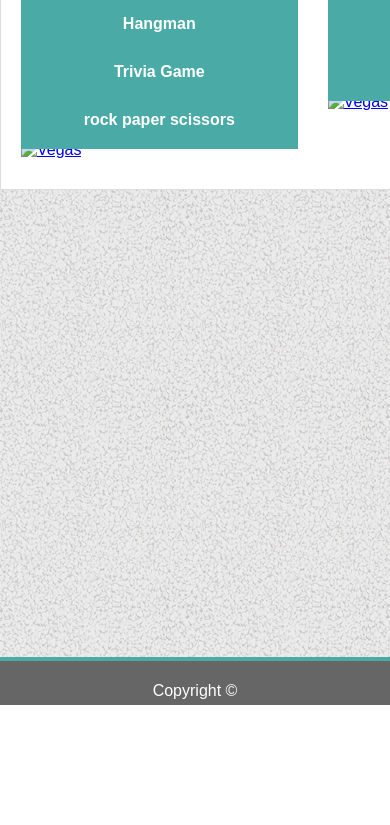
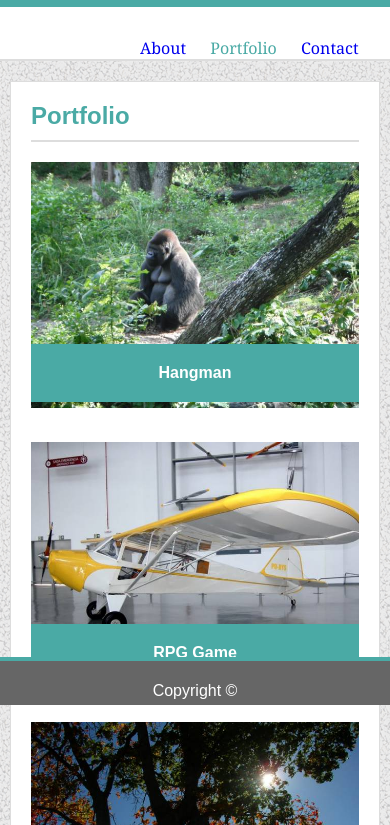
Before and after one commit to cshanebrown78/Responsive-Portfolio, a plain HTML site: page portfolio.html in a window 390 px wide. Shown: the part 139-964 px from the top of the page. Before the commit the page ends 844 px from the top, so only its background shows below. Drawn offline with Linux system fonts and the light colour scheme; files that its build step writes are made by us from their sources; files whose address does not match are found by name.

Commit message:
adjusted css.style to make website responsive along with correcting coding in html files to help

```diff
--- a/assets/css/style.css
+++ b/assets/css/style.css
@@ -9,7 +9,7 @@ html, body {
    width: 100%;
    margin: 0px;
    padding: 0px;
-   overflow: auto;
+   /* overflow: auto; */
 }
 
 body{
@@ -18,16 +18,26 @@ body{
     display: flex;
     flex-direction: column;
     background: url("../images/background.png");
+    overflow: auto;
+}
+
+.wrapper {
+    /* margin-bottom: 20px; */
+    padding-top: 0px;
+    padding-bottom: 60px;
+    overflow: auto;
 }
 
 .container {
-    width: 960px;
-    margin: 20px auto 20px auto;
+    /* width: 100%; */
+    max-width: 960px;
+    margin: 20px auto 0px auto;
     overflow: auto;
     border: #dddddd 1px solid;
     background: #ffffff;
-    padding: 0 20px 0 20px;
+    padding: 0 20px 20px 20px;
     flex: 1 0 auto;
+
 }
 
 p{
@@ -45,6 +55,7 @@ p{
 .secondary h1{
     color: #4aaaa5;
     padding-bottom: 10px;
+    border-bottom: 2px solid #dddddd;
 }
 
 .main{
@@ -66,10 +77,11 @@ header {
     border-color: #cccccc 2px solid;
     margin-bottom: 0px;
     border-bottom: #dddddd 2px solid;
+    position: static;
 }
 
 .heading{
-    width: 960px;
+    max-width: 960px;
     margin: auto;
 }
 
@@ -122,78 +134,6 @@ header a:hover {
 }
 
 #pictext1 {
-    width: 100%;
-    position: absolute;
-    z-index: 51;
-    bottom: 10px;
-    color: white;
-    background: #4aaaa5;
-    padding: 20px;
-    text-align: center;
-}
-
-#pic2 {
-    float: left;
-    position: relative;
-    z-index: 10;
-    width: 100%;
-}
-
-#pictext2 {
-    width: 100%;
-    position: absolute;
-    z-index: 51;
-    bottom: 10px;
-    color: white;
-    background: #4aaaa5;
-    padding: 20px;
-    text-align: center;
-}
-
-#pic3 {
-    float: left;
-    position: relative;
-    z-index: 10;
-    width: 100%;
-}
-
-#pictext3 {
-    width: 100%;
-    position: absolute;
-    z-index: 51;
-    bottom: 10px;
-    color: white;
-    background: #4aaaa5;
-    padding: 20px;
-    text-align: center;
-}
-
-#pic4 {
-    float: left;
-    position: relative;
-    z-index: 10;
-    width: 100%;
-}
-
-#pictext4 {
-    width: 100%;
-    position: absolute;
-    z-index: 51;
-    bottom: 10px;
-    color: white;
-    background: #4aaaa5;
-    padding: 20px;
-    text-align: center;
-}
-
-#pic5 {
-    float: left;
-    position: relative;
-    z-index: 10;
-    width: 100%;
-}
-
-#pictext5 {
     width: 100%;
     position: absolute;
     z-index: 51;
@@ -264,3 +204,67 @@ footer{
     text-align: center;
     padding-bottom: 0px;
 }
+
+@media screen and (max-width: 980px) {
+
+}
+
+@media screen and (max-width: 768px) {
+    .container {
+        max-width: 768px;
+        margin: 20px 10px 0 10px;
+    }
+    .heading {
+        max-width: 768px;
+    }
+    .column {
+        float: left;
+        width: 50%;
+        padding: 0 10px 30px 0;
+    }
+
+    #pic1 {
+        float: center;
+    }
+    .pic img{
+        float: left;
+        width: 50%;
+        height: auto;
+        padding-right: 20px;
+    }
+
+}
+
+@media screen and (max-width: 640px) {
+    .container {
+        max-width: 640px;
+        margin: 20px 10px 0 10px;
+    }
+    .heading {
+        max-width: 640px;
+    }
+    .column {
+        float: left;
+        width: 100%;
+        padding: 0 0px 30px 0;
+    }
+    #pic1 {
+        float: center;
+    }
+    .pic img{
+        float: center;
+        width: 100%;
+        height: auto;
+        padding-bottom: 10px;
+    }
+    nav {
+        padding-left: 130px;
+        float: left;
+    }
+    #top {
+        background: #4aaaa5;
+        color: #ffffff;
+        margin: 0;
+        padding: 10px;
+        width: 100%;
+}
--- a/portfolio.html
+++ b/portfolio.html
@@ -4,7 +4,9 @@
     <head>
         <meta charset="UTF-8">
         <title>Portfolio</title>
-        <link rel="stylesheet" type="text/css" href="css/style.css">
+        <meta name="viewport" content="width=device-width, initial-scale=1.0">
+        <meta http-equiv="X-UA-Compatible" content="ie=edge">
+        <link rel="stylesheet" type="text/css" href="assets/css/style.css">
     </head>
 
     <body>
@@ -25,7 +27,7 @@
         </header>
 
         <section class="full">
-
+            <div class="wrapper">
                 <div id="pictures">
                     <div class="container">
                         <div class="secondary">
@@ -35,7 +37,7 @@
                                 <div class="column">
                                     <div id="pic1">
                                         <a href="#">
-                                        <img src="images/gorilla.jpg" alt="Gorilla">
+                                            <img src="assets/images/gorilla.jpg" alt="Gorilla">
                                         </a>
                                             <div id="pictext1">
                                                 <strong>Hangman</strong>
@@ -43,41 +45,41 @@
                                     </div>
                                 </div>
                                 <div class="column">
-                                <div id="pic2">
+                                    <div id="pic1">
                                         <a href="#">
-                                        <img src="images/plane.jpg" alt="Plane">
+                                            <img src="assets/images/plane.jpg" alt="Plane">
                                         </a>
-                                        <div id="pictext2">
+                                            <div id="pictext1">
                                                 <strong>RPG Game</strong>
                                             </div>
                                     </div>
                                 </div>
                                 <div class="column">
-                                <div id="pic3">
+                                    <div id="pic1">
                                         <a href="#">
-                                        <img src="images/tree.jpg" alt="Tree">
+                                            <img src="assets/images/tree.jpg" alt="Tree">
                                         </a>
-                                        <div id="pictext3">
+                                            <div id="pictext1">
                                                 <strong>Trivia Game</strong>
                                             </div>
                                     </div>
                                 </div>
                                 <div class="column">
-                                <div id="pic4">
+                                    <div id="pic1">
                                         <a href="#">
-                                        <img src="images/Vegas.jpg" alt="Vegas">
+                                            <img src="assets/images/Vegas.jpg" alt="Vegas">
                                         </a>
-                                        <div id="pictext4">
+                                            <div id="pictext1">
                                                 <strong>Rutgers Info Widget</strong>
                                             </div>
                                     </div>
                                 </div>
                                 <div class="column">
-                                <div id="pic4">
+                                    <div id="pic1">
                                         <a href="#">
-                                        <img src="images/wire-coils.jpg" alt="Vegas">
+                                            <img src="assets/images/wire-coils.jpg" alt="Vegas">
                                         </a>
-                                        <div id="pictext4">
+                                            <div id="pictext1">
                                                 <strong>rock paper scissors</strong>
                                             </div>
                                     </div>
@@ -86,6 +88,7 @@
                             </div>
                     </div>
 
+                </div>
             </div>
         </section>
 
```
Also changed, not shown: contact.html (+5 -2 lines), index.html (+7 -4 lines). Lines whose indentation alone changed are shown as unchanged.
